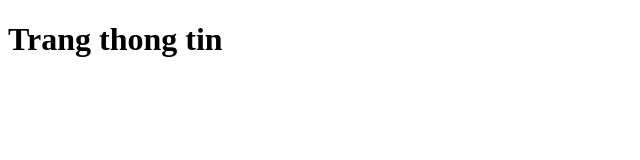
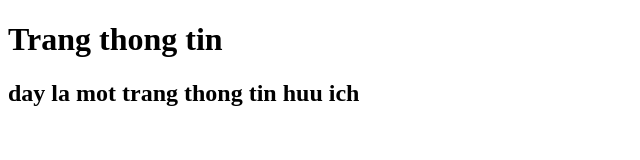
Before and after one commit to aphorv1210/lession_5, a plain HTML site: page thongtin.html in a window 1280 px wide. Shown: the whole page, without its empty margins (0-640 px from the left). Drawn offline with Linux system fonts and the light colour scheme.

Commit message:
Update thongtin.html

```diff
--- a/thongtin.html
+++ b/thongtin.html
@@ -6,7 +6,7 @@
     <title>Document</title>
 </head>
 <body>
-    <h1>Trang thong tin
-    </h1>
+    <h1>Trang thong tin</h1>
+    <h2>day la mot trang thong tin huu ich</h2>
 </body>
 </html>
```
